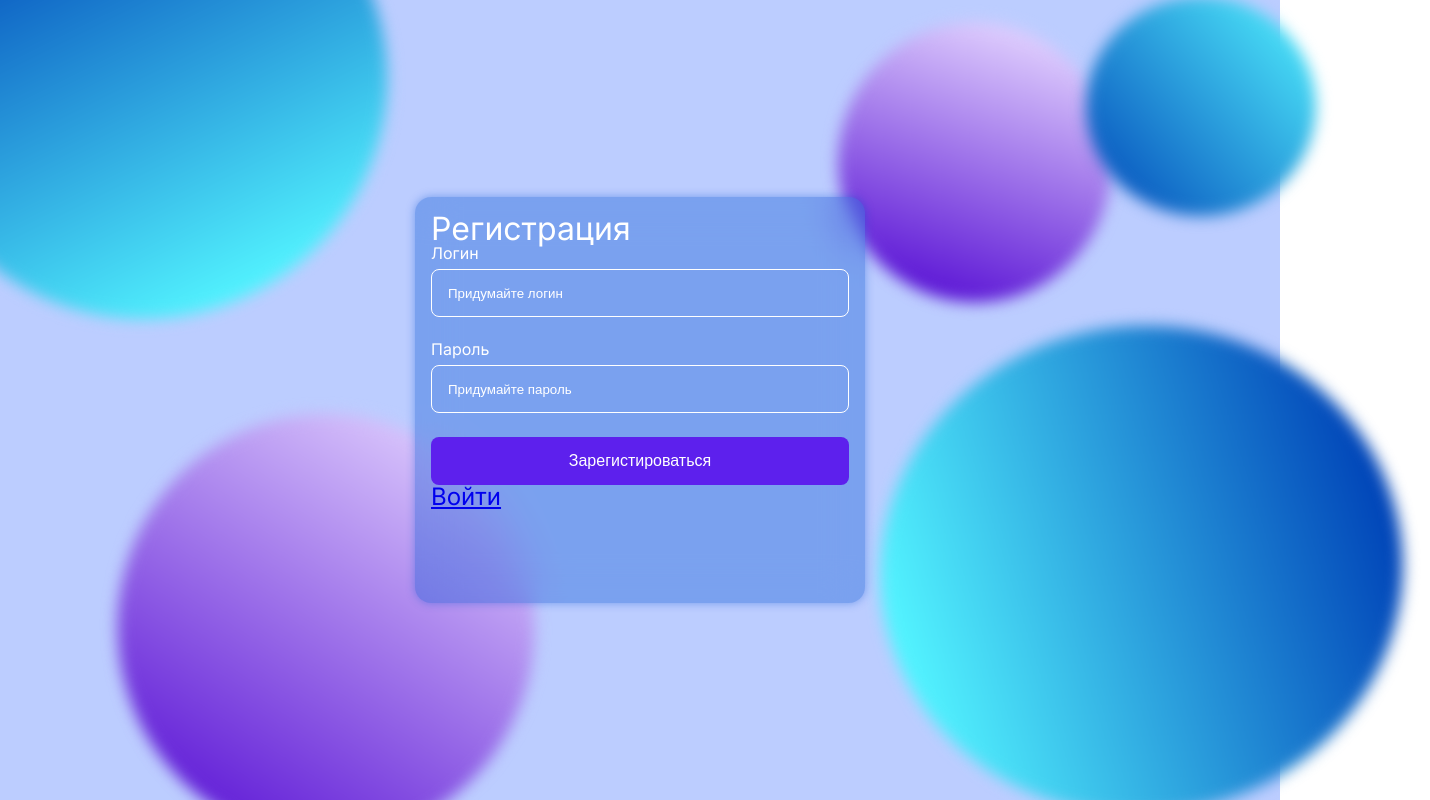
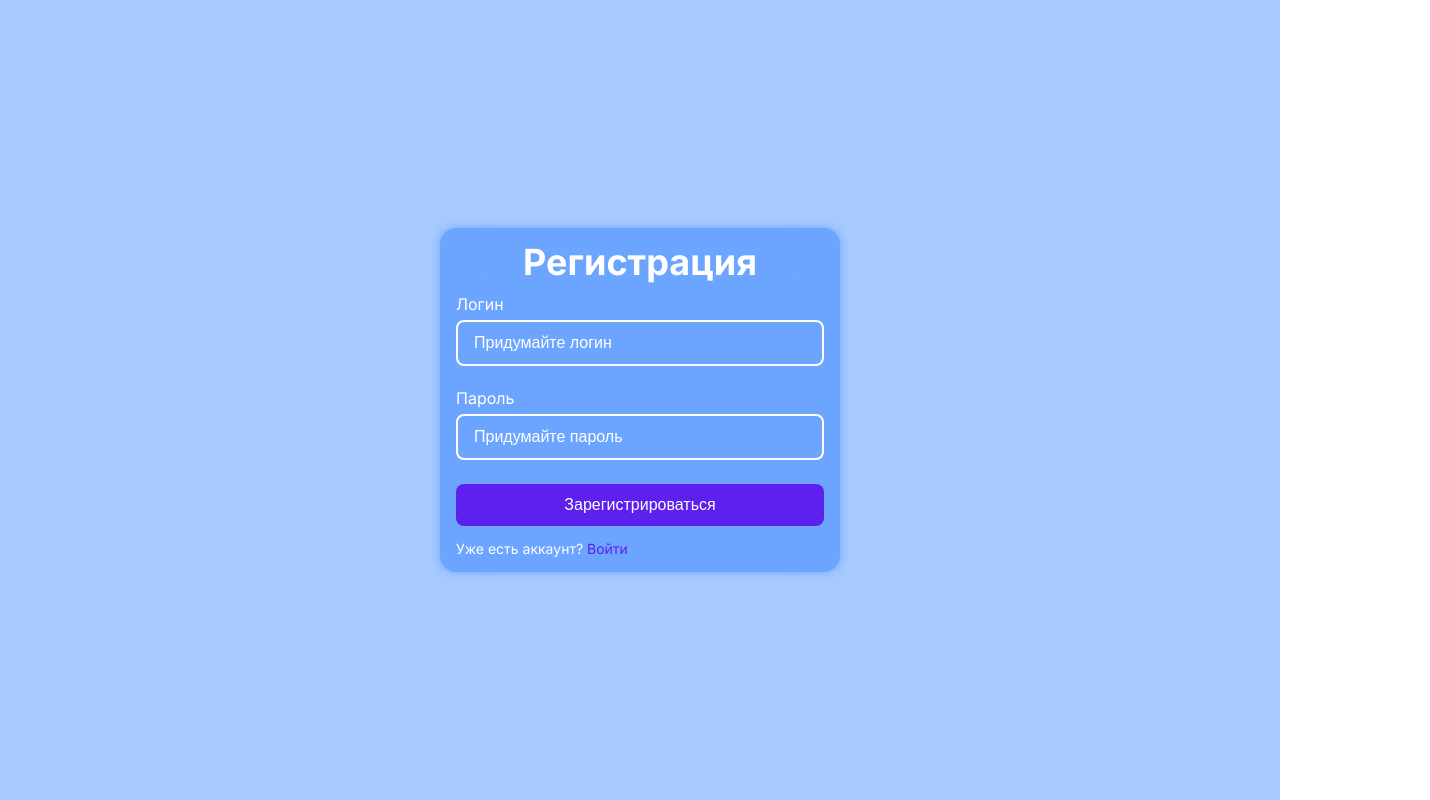
Before and after one commit to RightControlTeam/T1_project, a Vue app in the folder frontend/: page /register in a window 1280 px wide. Shown: the top 800 px of the page, 1430 px wide, since content can reach past the window. Built offline with nearby package versions, Linux system fonts and the light colour scheme.

Commit message:
fix: update registration page css and html

```diff
--- a/frontend/src/assets/base.css
+++ b/frontend/src/assets/base.css
@@ -1,9 +1,10 @@
+@import url('https://fonts.googleapis.com/css2?family=Inter:wght@400;500;600;700&display=swap');
+
 *,            /*переменные нужные для сброса*/
 *::before,
 *::after {
   box-sizing: border-box;
   margin: 0;
-  font-weight: normal;
 }
 
 body {
@@ -26,7 +27,6 @@ body {
     'Droid Sans',
     'Helvetica Neue',
     sans-serif;        /* если ничего нет - любой без засечек */
-  font-size: 16px;
   text-rendering: optimizeLegibility;  /* улучшение рендера текста */
   -webkit-font-smoothing: antialiased;  /* сглаживание для WebKit */
   -moz-osx-font-smoothing: grayscale;  /* сглаживание для Firefox на Mac */
--- a/frontend/src/assets/main.css
+++ b/frontend/src/assets/main.css
@@ -5,5 +5,4 @@
   max-width: 1280px;
   margin: 0 auto;
   padding: 0;
-  font-weight: 500;
 }
--- a/frontend/src/views/LoginPage.vue
+++ b/frontend/src/views/LoginPage.vue
@@ -12,18 +12,11 @@
 </script>
 
 <template>
-    <div class="background-circles">
-        <div class="circle circle1"></div>
-        <div class="circle circle2"></div>
-        <div class="circle circle3"></div>
-        <div class="circle circle4"></div>
-        <div class="circle circle5"></div>
-    </div>
     <div class="login-page">
         <div class="login-card">
             <h1>Вход</h1>
             <LoginForm @success="onLogin"/>
-            <p class="to-register">Ещё нет аккаунта? <RouterLink to="/register">Зарегистрироваться</RouterLink></p> <!--Надо вставить путь до регистрации-->
+            <p class="to-register">Ещё нет аккаунта? <RouterLink to="/register">Зарегистрироваться</RouterLink></p>
         </div>
     </div>
 </template>
--- a/frontend/src/views/Register.vue
+++ b/frontend/src/views/Register.vue
@@ -1,13 +1,15 @@
 <script setup>
 import { ref } from 'vue'
 import api from '@/api/index'
-
+import { useRouter, RouterLink } from 'vue-router'
+// надо еще сделать чтобы при нажатии на кнопку зарегистрироваться переходили на главную?
 
 const form = ref({
-  username: '',
+  login: '',
   password: '',
   is_admin: false
 })
+const error = ref('')
 
 async function register() {
   try {
@@ -17,168 +19,152 @@ async function register() {
     const response2 = await api.get('/user/list/')
     console.log(response2.data)
   }
-  catch (error) {
-    console.log(error)
+  catch (e) {
+    console.log(e)
+    error.value = e
   }
 }
 
 </script>
 
 <template>
-  <body>
-    <div class="background-circles">
-        <div class="circle circle1"></div>
-        <div class="circle circle2"></div>
-        <div class="circle circle3"></div>
-        <div class="circle circle4"></div>
-        <div class="circle circle5"></div>
+    <div class="register-page">
+        <div class="register-card">
+            <h1>Регистрация</h1>
+            <form @submit.prevent="register">
+                <div class="group-input">
+                    <label for="register">Логин</label>
+                    <input id="register" v-model="form.login" placeholder="Придумайте логин">
                 </div>
-    <div class="register">
-        <h1>Регистрация</h1>
-        <div>
-            <span>Логин</span>
-            <input v-model = 'form.username' type = 'text' placeholder="Придумайте логин">
+                <div class="group-input">
+                    <label for="password">Пароль</label>
+                    <input id="password" type="password" v-model="form.password" placeholder="Придумайте пароль">
                 </div>
-        <div>
-            <span>Пароль</span>
-            <input v-model = 'form.password' type = 'password' placeholder="Придумайте пароль">
+                <div class="group-input">
+                <button type="submit">Зарегистрироваться</button>
+                <p v-if="error" class="error">{{ error }}</p>
                 </div>
-        <button @click="register()">Зарегистироваться</button>
-        <div>
-            <h2><router-link to="/login">Войти</router-link></h2>
+            </form>
+            <p class="to-register">Уже есть аккаунт? <RouterLink to="/login">Войти</RouterLink></p>
         </div>
     </div>
-</body>
-
 </template>
 
 <style scoped>
-@import url('https://fonts.googleapis.com/css2?family=Inter:wght@400;500;600;700&display=swap');
 
-h1{
-  color: #fff;
+.register-page {
+    position: fixed;
+    top: 0;
+    left: 0;
+    right: 0;
+    bottom: 0;
+    width: 100vw;
+    min-height: 100vh;
+
+    background: rgb(167, 201, 255);
+
+    display: flex;
+    align-items: center;
+    justify-content: center;
 }
 
-span {
-  color:#fff;
-  display: block;
-  margin-bottom: 8px;
+.register-card {
+    background-color: rgba(0, 98, 255, 0.35);
+    backdrop-filter: blur(20px);            /* размытие фона */
+    -webkit-backdrop-filter: blur(20px);    /* для Safari */
+    box-shadow: 0 0 10px rgba(0, 98, 255, 0.35);
+
+    display: flex;
+    flex-direction: column;
+    gap: 16px;
+    width: 400px;
+    padding: 16px;
+    margin: 16px;
+    border-radius: 16px;
+}
+
+h1 {
+    text-align: center;
+    font-size: 36px;
+    color: white;
+    font-weight: 700;
+}
+
+form {
+    display: flex;
+    flex-direction: column;
+    gap: 24px;
+}
+
+.group-input {
+    flex: 1;
+    display: flex;
+    flex-direction: column;
+    gap: 8px;
+}
+
+label {
+    font-size: 16px;
+    color: white;
+    font-weight: 400;
 }
 
 input {
-  display: block;
+    flex: 1;
+    padding: 12px 16px;
     background: none;
-  border: 1px solid #fff;
-  margin-bottom: 24px;
-  color: #fff;
-  height: 48px;
-  width: 100%;
-  box-sizing: border-box;
+    border: 2px solid white;
     border-radius: 8px;
-  padding-left: 16px;
+    outline: none; /*Убираем стандартные обводки браузера*/
+    font-size: 16px;
+    color: white;
+    font-weight: 400;
 }
 
-input::placeholder{
-    color: #fff;
+input:hover {
+    border: 2px solid #5D20ED;
 }
 
-input:focus{
-    outline: none;
+input:focus {
+    border: 2px solid #5D20ED;
+}
+
+input::placeholder {
+    font-size: 16px;
+    color: white;
+    font-weight: 400;
 }
 
 button {
-  background: #5D20ED;
-  color: #fff;
+    flex: 1;
+    padding: 12px 0;
+    background: #5D20ED; /*5D20ED  4c00ff*/
+    border-radius: 8px;
     border: none;
-  height: 48px;
-  border-radius: 8px;
-  font-weight: medium;
     font-size: 16px;
+    color: white;
+    font-weight: 400;
 }
 
-.register {
-    height: 406px;
-    width: 450px;
-    display: flex;
-    flex-direction: column;
-    background: rgba(0, 80, 208, 0.35);
-    backdrop-filter: blur(20px);
-    border-radius: 16px;
-    padding: 16px;
-    box-shadow: 0px 0px 10px rgba(0, 80, 208, 0.4)
+.error {
+    font-size: 14px;
+    text-align: center;
+    color: rgb(255, 0, 0);
+    font-weight: 400;
 }
 
-body {
-    display: flex;
-    justify-content: center;
-    align-items: center;
-    background: #BCCDFF;
-    height: 100vh;
-    margin: 0px;
-    font-family: 'Inter', sans-serif;
+.to-register {
+    font-size: 14px;
+    color: white;
+    font-weight: 400;
 }
 
-.circle {
-    border-radius: 50%;
+a {
+    font-size: 14px;
+    color: #5D20ED;
+    text-decoration: none;  /* убирает подчеркивание */
+    font-weight: 400;
 }
 
-.circle1 {
-    position: absolute;
-    width: 482.15px;
-    height: 472.06px;
-    left: -94px;
-    top: -154px;
-
-    background: linear-gradient(180deg, #53F4FF 0%, #0044B8 100%);
-    filter: blur(7.5px);
-    transform: rotate(153.5deg);
-}
-
-.circle2 {
-    position: absolute;
-    width: 426.47px;
-    height: 417.45px;
-    left: 112.66px;
-    top: 418px;
-
-    background: linear-gradient(304.34deg, #E4D5FF 5.87%, #570FD4 94.13%);
-    filter: blur(7.5px);
-    transform: rotate(-92deg);
-}
-
-.circle3 {
-    position: absolute;
-    width: 280.26px;
-    height: 274.33px;
-    left: 835px;
-    top: 25px;
-
-    background: linear-gradient(291.08deg, #E4D5FF 8.43%, #570FD4 91.57%);
-    filter: blur(7.5px);
-    transform: rotate(-92deg);
-}
-
-.circle4 {
-    position: absolute;
-    width: 230px;
-    height: 219px;
-    left: 1086px;
-    top: -3px;
-
-    background: linear-gradient(228.4deg, #53F4FF 0.49%, #0044B8 99.51%);
-    filter: blur(7.5px);
-}
-
-.circle5 {
-    position: absolute;
-    width: 523px;
-    height: 488px;
-    left: 880.28px;
-    top: 326.12px;
-
-    background: linear-gradient(259.37deg, #53F4FF 8.06%, #0044B8 92.09%);
-    filter: blur(7.5px);
-    transform: rotate(173.29deg);
-}
 
 </style>
```
Also changed, not shown: 2 other files (tests, documents, lock files or other folders). Lines whose indentation alone changed are shown as unchanged.
